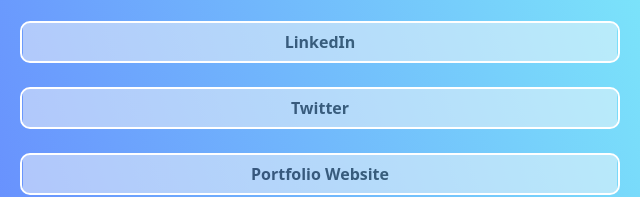
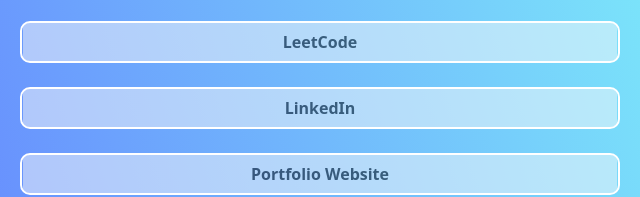
Before and after one commit to Harshal2502/Harshal-Dev, a plain HTML site: page index.html in a window 1280 px wide. Shown: the part 293-490 px from the top of the page, 320-960 px from the left. Drawn offline with nearby package versions, Linux system fonts and the light colour scheme.

Commit message:
Update index.html

```diff
--- a/index.html
+++ b/index.html
@@ -37,14 +37,15 @@
             </div>
 
             <div class="element border">
+                <a href="https://leetcode.com/harshal2502"><button
+                        class="btn btn-light btn-block">LeetCode</button></a>
+            </div>
+
+            <div class="element border">
                 <a href="https://www.linkedin.com/in/harshal-devmurari/"><button
                         class="btn btn-light btn-block">LinkedIn</button></a>
             </div>
 
-            <div class="element border">
-                <a href="https://www.twitter.com/harshal-dev"><button
-                        class="btn btn-light btn-block">Twitter</button></a>
-            </div>
 
             <div class="element border">
                 <a href="https://harshal2502.github.io/Portfolio-Website/"><button class="btn btn-light">Portfolio Website</button></a>
```
